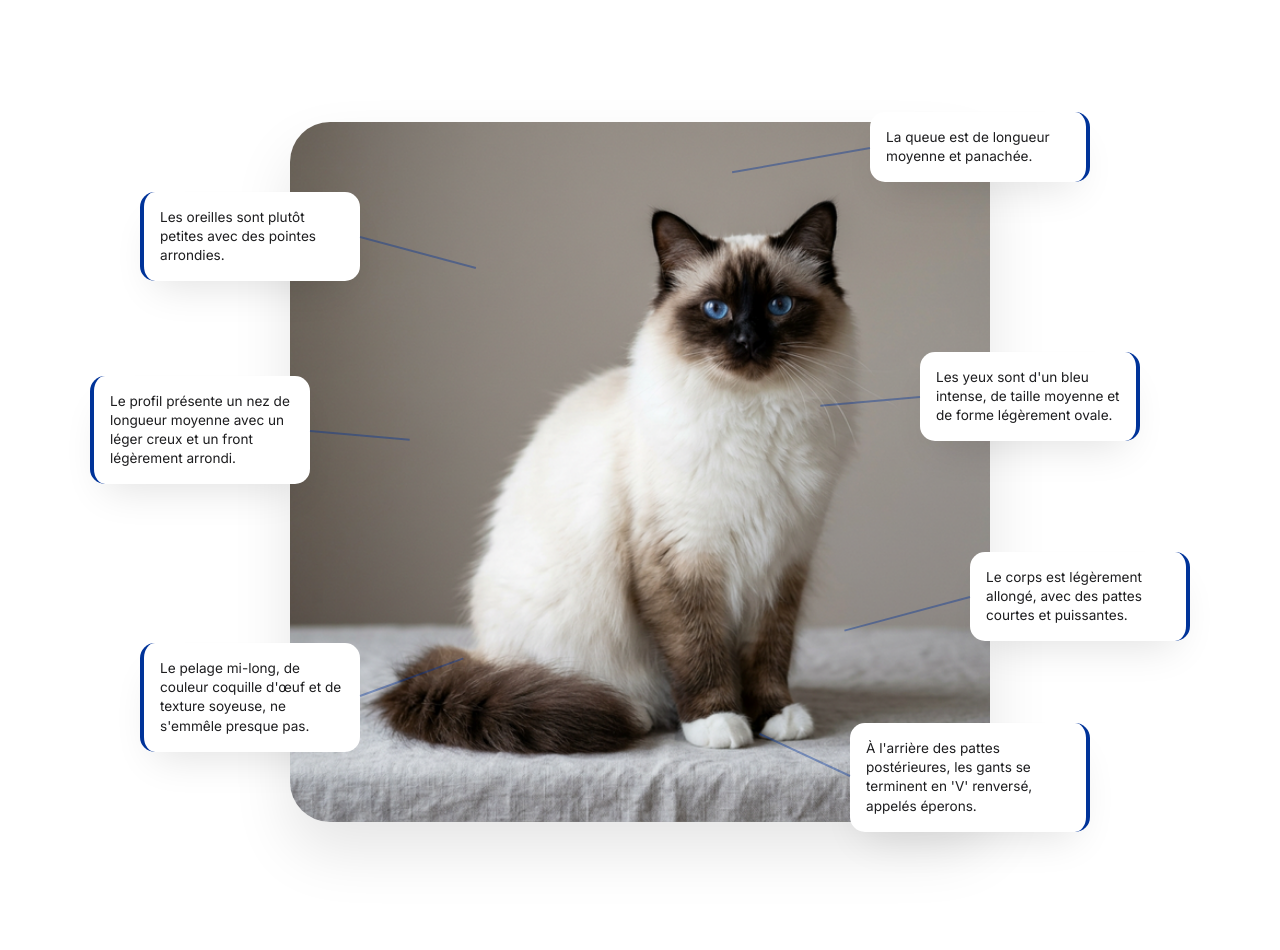
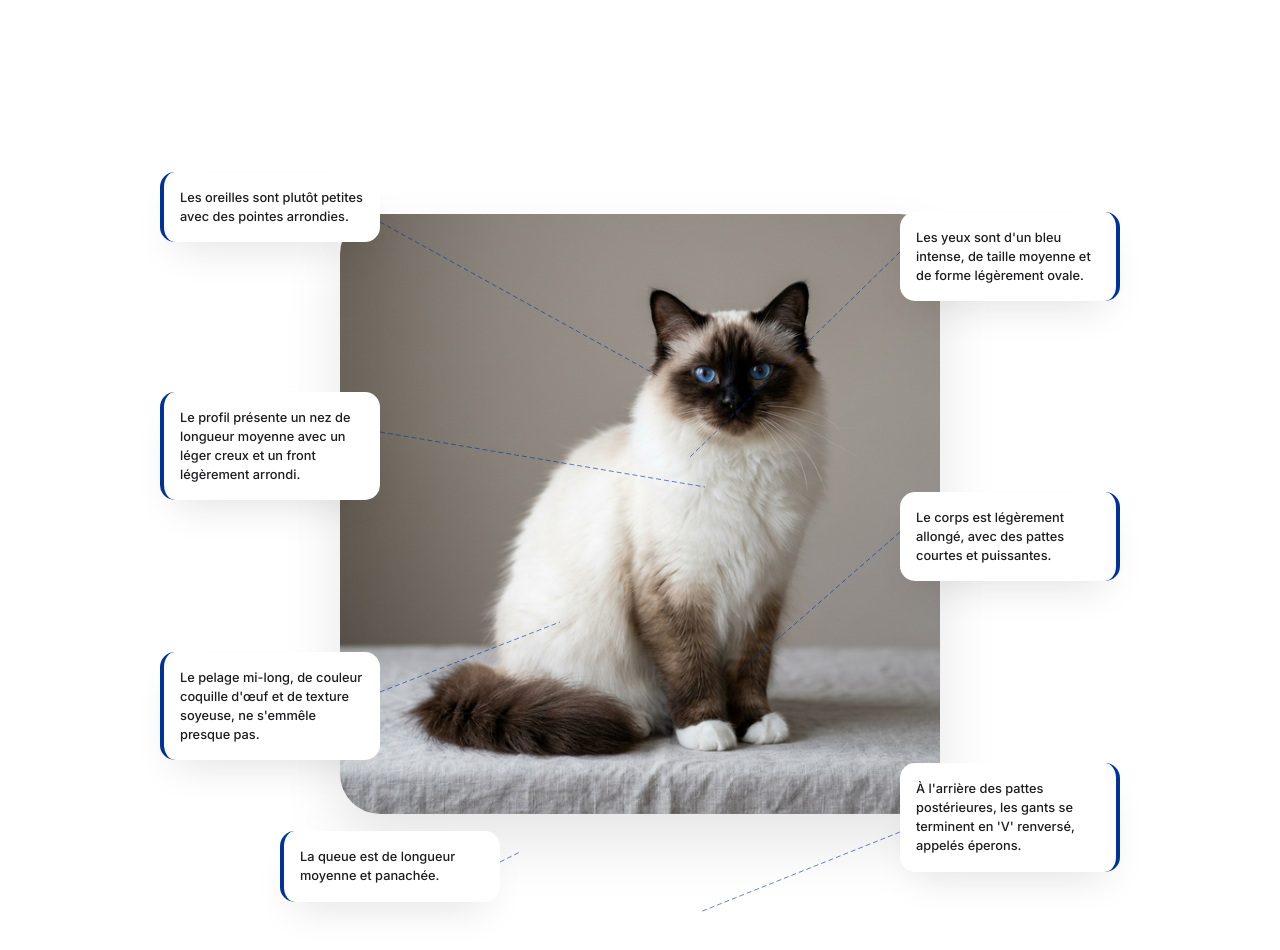
Before and after one commit to moussaouihaki/bimanclubch, a Next.js app: page /birman in a window 1280 px wide. Shown: the part 1540-2490 px from the top of the page. Built offline with nearby package versions, Linux system fonts and the light colour scheme; no server answers; a web font is replaced by a local one.

Commit message:
Final anatomical diagram fixes with SVG precision

```diff
--- a/src/app/birman/page.tsx
+++ b/src/app/birman/page.tsx
@@ -113,14 +113,58 @@ export default function BirmanPage() {
                         <p style={{ fontSize: '1.2rem', color: 'var(--clr-text-muted)' }}>Les caractéristiques physiques essentielles du Sacré de Birmanie</p>
                     </div>
 
-                    <div style={{ position: 'relative', maxWidth: '1000px', margin: '0 auto', height: '800px' }}>
-                        {/* Central Image - Larger and centered */}
+                    <div style={{ position: 'relative', maxWidth: '1000px', margin: '0 auto', height: '850px' }}>
+                        {/* SVG Layer for high precision */}
+                        <svg
+                            className="standard-lines"
+                            style={{
+                                position: 'absolute',
+                                top: 0,
+                                left: 0,
+                                width: '100%',
+                                height: '100%',
+                                pointerEvents: 'none',
+                                zIndex: 5
+                            }}
+                            viewBox="0 0 1000 850"
+                        >
+                            <defs>
+                                <linearGradient id="goldGradient" x1="0%" y1="0%" x2="100%" y2="0%">
+                                    <stop offset="0%" style={{ stopColor: 'var(--clr-gold)', stopOpacity: 0.2 }} />
+                                    <stop offset="100%" style={{ stopColor: 'var(--clr-gold)', stopOpacity: 0.8 }} />
+                                </linearGradient>
+                            </defs>
+
+                            {/* Lines Mapping */}
+                            {/* 1. OREILLES: Box(120, 150) -> Cat(520, 310) */}
+                            <line x1="240" y1="150" x2="520" y2="305" stroke="var(--clr-gold)" strokeWidth="1" strokeDasharray="5 3" opacity="0.6" />
+
+                            {/* 2. PROFIL: Box(120, 350) -> Cat(570, 415) */}
+                            <line x1="240" y1="360" x2="565" y2="415" stroke="var(--clr-gold)" strokeWidth="1" strokeDasharray="5 3" opacity="0.6" />
+
+                            {/* 3. PELAGE: Box(120, 600) -> Cat(420, 550) */}
+                            <line x1="240" y1="620" x2="420" y2="550" stroke="var(--clr-gold)" strokeWidth="1" strokeDasharray="5 3" opacity="0.6" />
+
+                            {/* 4. QUEUE: Box(250, 780) -> Cat(350, 780) */}
+                            <line x1="360" y1="790" x2="380" y2="780" stroke="var(--clr-gold)" strokeWidth="1" strokeDasharray="5 3" opacity="0.6" />
+
+                            {/* 5. YEUX: Box(880, 180) -> Cat(550, 385) */}
+                            <line x1="760" y1="180" x2="550" y2="385" stroke="var(--clr-gold)" strokeWidth="1" strokeDasharray="5 3" opacity="0.6" />
+
+                            {/* 6. CORPS: Box(880, 450) -> Cat(580, 580) */}
+                            <line x1="760" y1="460" x2="600" y2="600" stroke="var(--clr-gold)" strokeWidth="1" strokeDasharray="5 3" opacity="0.6" />
+
+                            {/* 7. EPERONS: Box(880, 750) -> Cat(560, 840) */}
+                            <line x1="760" y1="760" x2="560" y2="840" stroke="var(--clr-gold)" strokeWidth="1" strokeDasharray="5 3" opacity="0.6" />
+                        </svg>
+
+                        {/* Central Image */}
                         <div style={{
                             position: 'absolute',
-                            top: '50%',
+                            top: '52%',
                             left: '50%',
                             transform: 'translate(-50%, -50%)',
-                            width: '70%',
+                            width: '60%',
                             borderRadius: '40px',
                             overflow: 'hidden',
                             boxShadow: '0 30px 60px rgba(0,0,0,0.1)'
@@ -132,62 +176,48 @@ export default function BirmanPage() {
                             />
                         </div>
 
-                        {/* Annotation Labels & Lines */}
-
-                        {/* 1. OREILLES (Haut Gauche) */}
-                        <div style={{ position: 'absolute', top: '15%', left: '0', width: '220px', zIndex: 10 }}>
+                        {/* DESCRIPTIONS LEFT */}
+                        <div style={{ position: 'absolute', top: '100px', left: '20px', width: '220px', zIndex: 10 }}>
                             <div style={{ background: 'white', padding: '1rem', borderRadius: '15px', borderLeft: '4px solid var(--clr-gold)', boxShadow: 'var(--shadow-lg)' }}>
-                                <p style={{ fontSize: '0.85rem', lineHeight: 1.4, margin: 0 }}>{t('birman.std_ears')}</p>
+                                <p style={{ fontSize: '0.8rem', fontWeight: 500, margin: 0 }}>{t('birman.std_ears')}</p>
                             </div>
-                            <div style={{ position: 'absolute', top: '50%', left: '100%', width: '120px', height: '2px', background: 'var(--clr-gold)', opacity: 0.4, transform: 'rotate(15deg)', transformOrigin: 'left' }} />
                         </div>
 
-                        {/* 2. QUEUE (Haut Droite) */}
-                        <div style={{ position: 'absolute', top: '5%', right: '5%', width: '220px', zIndex: 10 }}>
-                            <div style={{ background: 'white', padding: '1rem', borderRadius: '15px', borderRight: '4px solid var(--clr-gold)', boxShadow: 'var(--shadow-lg)' }}>
-                                <p style={{ fontSize: '0.85rem', lineHeight: 1.4, margin: 0 }}>{t('birman.std_tail')}</p>
+                        <div style={{ position: 'absolute', top: '320px', left: '20px', width: '220px', zIndex: 10 }}>
+                            <div style={{ background: 'white', padding: '1rem', borderRadius: '15px', borderLeft: '4px solid var(--clr-gold)', boxShadow: 'var(--shadow-lg)' }}>
+                                <p style={{ fontSize: '0.8rem', fontWeight: 500, margin: 0 }}>{t('birman.std_profile')}</p>
                             </div>
-                            <div style={{ position: 'absolute', top: '50%', right: '100%', width: '140px', height: '2px', background: 'var(--clr-gold)', opacity: 0.4, transform: 'rotate(-10deg)', transformOrigin: 'right' }} />
                         </div>
 
-                        {/* 3. PROFIL (Milieu Gauche) */}
-                        <div style={{ position: 'absolute', top: '38%', left: '-5%', width: '220px', zIndex: 10 }}>
+                        <div style={{ position: 'absolute', top: '580px', left: '20px', width: '220px', zIndex: 10 }}>
                             <div style={{ background: 'white', padding: '1rem', borderRadius: '15px', borderLeft: '4px solid var(--clr-gold)', boxShadow: 'var(--shadow-lg)' }}>
-                                <p style={{ fontSize: '0.85rem', lineHeight: 1.4, margin: 0 }}>{t('birman.std_profile')}</p>
+                                <p style={{ fontSize: '0.8rem', fontWeight: 500, margin: 0 }}>{t('birman.std_coat')}</p>
                             </div>
-                            <div style={{ position: 'absolute', top: '50%', left: '100%', width: '100px', height: '2px', background: 'var(--clr-gold)', opacity: 0.4, transform: 'rotate(5deg)', transformOrigin: 'left' }} />
                         </div>
 
-                        {/* 4. YEUX (Milieu Droite) */}
-                        <div style={{ position: 'absolute', top: '35%', right: '0', width: '220px', zIndex: 10 }}>
-                            <div style={{ background: 'white', padding: '1rem', borderRadius: '15px', borderRight: '4px solid var(--clr-gold)', boxShadow: 'var(--shadow-lg)' }}>
-                                <p style={{ fontSize: '0.85rem', lineHeight: 1.4, margin: 0 }}>{t('birman.std_eyes')}</p>
+                        <div style={{ position: 'absolute', bottom: '20px', left: '140px', width: '220px', zIndex: 10 }}>
+                            <div style={{ background: 'white', padding: '1rem', borderRadius: '15px', borderLeft: '4px solid var(--clr-gold)', boxShadow: 'var(--shadow-lg)' }}>
+                                <p style={{ fontSize: '0.8rem', fontWeight: 500, margin: 0 }}>{t('birman.std_tail')}</p>
                             </div>
-                            <div style={{ position: 'absolute', top: '50%', right: '100%', width: '100px', height: '2px', background: 'var(--clr-gold)', opacity: 0.4, transform: 'rotate(-5deg)', transformOrigin: 'right' }} />
                         </div>
 
-                        {/* 5. CORPS (Milieu Droite Bas) */}
-                        <div style={{ position: 'absolute', top: '60%', right: '-5%', width: '220px', zIndex: 10 }}>
+                        {/* DESCRIPTIONS RIGHT */}
+                        <div style={{ position: 'absolute', top: '140px', right: '20px', width: '220px', zIndex: 10 }}>
                             <div style={{ background: 'white', padding: '1rem', borderRadius: '15px', borderRight: '4px solid var(--clr-gold)', boxShadow: 'var(--shadow-lg)' }}>
-                                <p style={{ fontSize: '0.85rem', lineHeight: 1.4, margin: 0 }}>{t('birman.std_body')}</p>
+                                <p style={{ fontSize: '0.8rem', fontWeight: 500, margin: 0 }}>{t('birman.std_eyes')}</p>
                             </div>
-                            <div style={{ position: 'absolute', top: '50%', right: '100%', width: '130px', height: '2px', background: 'var(--clr-gold)', opacity: 0.4, transform: 'rotate(-15deg)', transformOrigin: 'right' }} />
                         </div>
 
-                        {/* 6. PELAGE (Bas Gauche) */}
-                        <div style={{ position: 'absolute', bottom: '15%', left: '0', width: '220px', zIndex: 10 }}>
-                            <div style={{ background: 'white', padding: '1rem', borderRadius: '15px', borderLeft: '4px solid var(--clr-gold)', boxShadow: 'var(--shadow-lg)' }}>
-                                <p style={{ fontSize: '0.85rem', lineHeight: 1.4, margin: 0 }}>{t('birman.std_coat')}</p>
+                        <div style={{ position: 'absolute', top: '420px', right: '20px', width: '220px', zIndex: 10 }}>
+                            <div style={{ background: 'white', padding: '1rem', borderRadius: '15px', borderRight: '4px solid var(--clr-gold)', boxShadow: 'var(--shadow-lg)' }}>
+                                <p style={{ fontSize: '0.8rem', fontWeight: 500, margin: 0 }}>{t('birman.std_body')}</p>
                             </div>
-                            <div style={{ position: 'absolute', bottom: '50%', left: '100%', width: '110px', height: '2px', background: 'var(--clr-gold)', opacity: 0.4, transform: 'rotate(-20deg)', transformOrigin: 'left' }} />
                         </div>
 
-                        {/* 7. EPERONS (Bas Droite) */}
-                        <div style={{ position: 'absolute', bottom: '5%', right: '5%', width: '240px', zIndex: 10 }}>
+                        <div style={{ position: 'absolute', bottom: '50px', right: '20px', width: '220px', zIndex: 10 }}>
                             <div style={{ background: 'white', padding: '1rem', borderRadius: '15px', borderRight: '4px solid var(--clr-gold)', boxShadow: 'var(--shadow-lg)' }}>
-                                <p style={{ fontSize: '0.85rem', lineHeight: 1.4, margin: 0 }}>{t('birman.std_spurs')}</p>
+                                <p style={{ fontSize: '0.8rem', fontWeight: 500, margin: 0 }}>{t('birman.std_spurs')}</p>
                             </div>
-                            <div style={{ position: 'absolute', bottom: '50%', right: '100%', width: '100px', height: '2px', background: 'var(--clr-gold)', opacity: 0.4, transform: 'rotate(25deg)', transformOrigin: 'right' }} />
                         </div>
                     </div>
                 </div>
```
